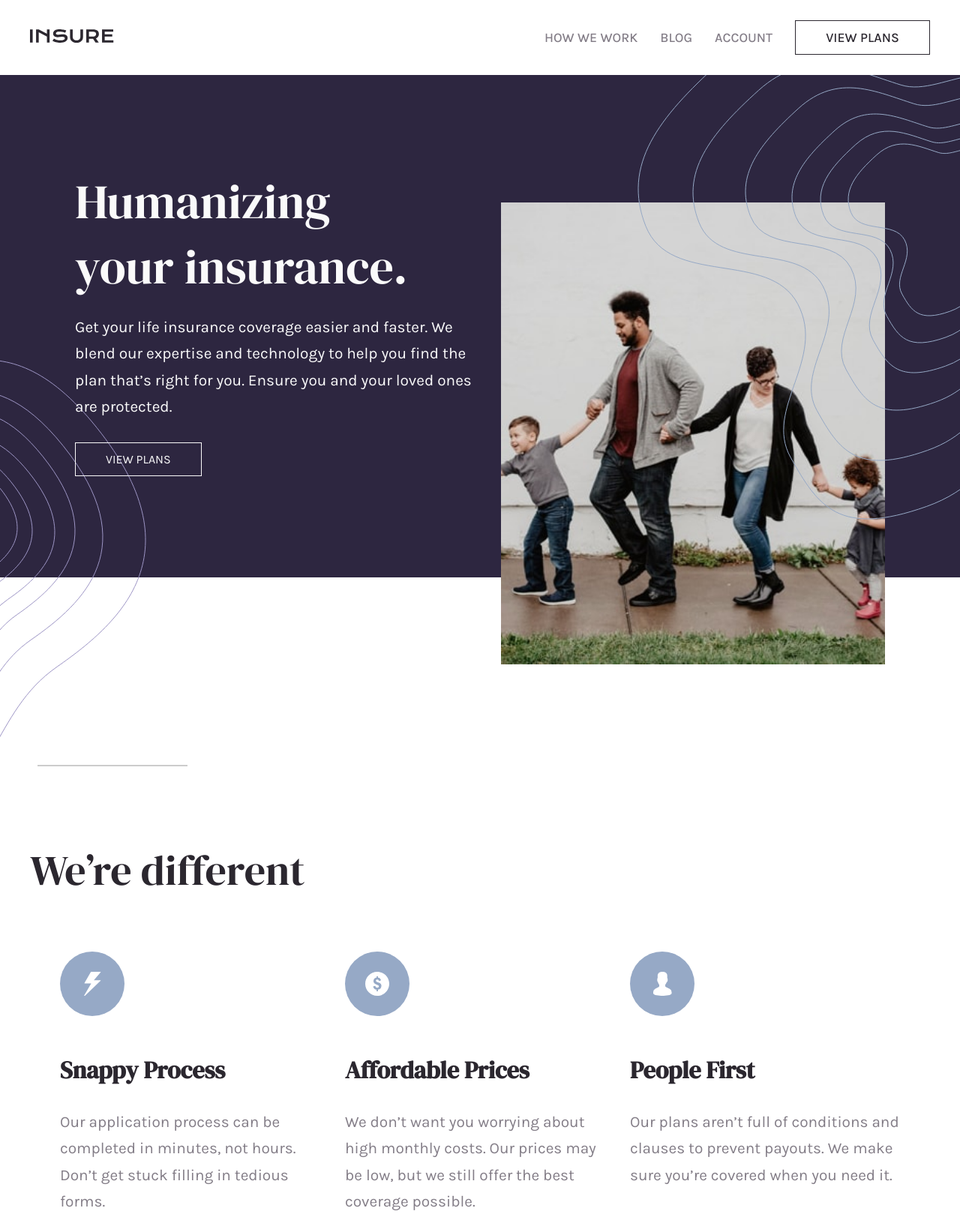
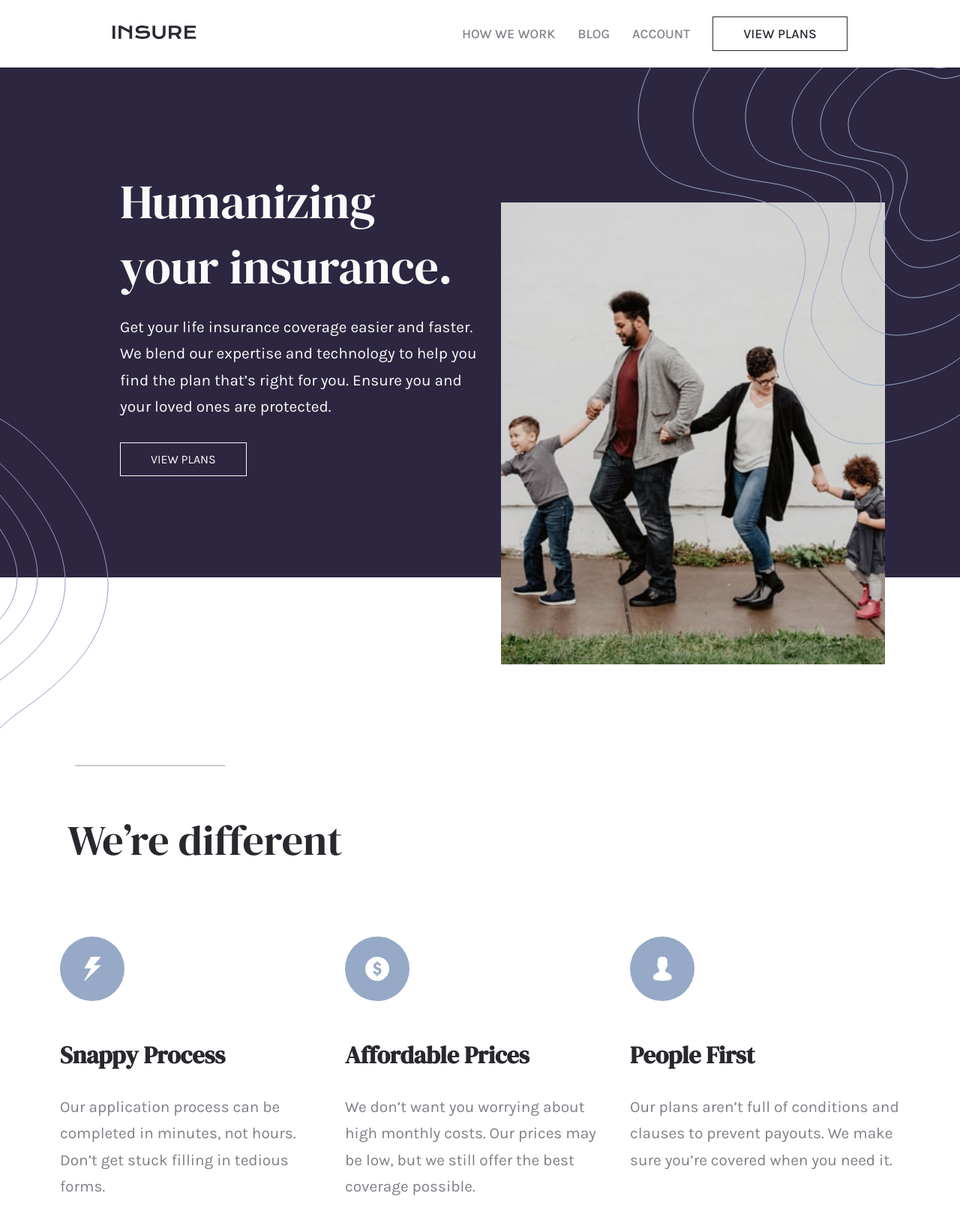
Before and after one commit to jennawlin3/insure-landing-page-master, a plain HTML site: page index.html in a window 1280 px wide. Shown: the top 1623 px of the page at 75% size. Drawn offline with Linux system fonts and the light colour scheme.

Commit message:
updated styles.css

```diff
--- a/assets/styles.css
+++ b/assets/styles.css
@@ -28,14 +28,14 @@ header {
     display: flex;
     justify-content: space-between;
     align-items: center;
+    position: fixed;
+    top: 0;
     width: 100%;
     margin: auto;
     height: 90px;
     padding: 50px 40px;
-}
-
-.header-container {
-    position: relative;
+    z-index: 999;
+    background-color: #fff;
 }
 
 h1, h2, h3 {
@@ -62,12 +62,12 @@ h1, h2, h3 {
 .mobile-nav {
     background-color: var(--very-dark-violet);
     width: 100%;
-    height: 600px;
     display: flex;
     flex-direction: column;
-    position: absolute;
     left: 0;
-    min-height: 100vh;
+    height: 100vh;
+    position: fixed;
+    z-index: 500;
     top: 90px;
 }
 
@@ -141,7 +141,7 @@ h1, h2, h3 {
 .hero .content-container::before {
     content: "";
     width: 230px;
-    height: 30vh;
+    height: 230px;
     background: url(../images/bg-pattern-intro-left-mobile.svg);
     top: 0;
     left: 0;
@@ -152,7 +152,7 @@ h1, h2, h3 {
 
 .hero .content-container::after {
     content: "";
-    width: 230px;
+    width: 180px;
     height: 600px;
     background: url(../images/bg-pattern-intro-right-mobile.svg);
     bottom: -380px;
@@ -167,6 +167,7 @@ h1, h2, h3 {
     font-size: 3.5rem;
     color: var(--very-light-gray);
     text-align: center;
+    position: relative;
 }
 
 .hero .content-container p {
@@ -186,7 +187,7 @@ h1, h2, h3 {
     border: 1px solid var(--very-light-gray);
     padding: 12px 40px;
     position: relative;
-    z-index: 10;
+    z-index: 100;
 }
 
 .hero .content-container a:hover {
@@ -401,6 +402,10 @@ hr {
         display: none;
     }
 
+    header {
+        padding: 0 150px;
+    }
+
     .desktop-nav {
         display: flex;
         gap: 30px;
@@ -435,7 +440,7 @@ hr {
         flex-direction: row-reverse;
         position: relative;
         background-color: var(--dark-violet);
-        padding: 40px 60px;
+        padding: 40px 120px;
     }
 
     .hero picture {
@@ -463,12 +468,13 @@ hr {
         content: "";
         background: url(../images/bg-pattern-intro-left-desktop.svg);
         height: 600px;
-        width: 500px;
+        width: 200px;
         background-repeat: no-repeat;
         position: absolute;
-        top: 380px;
+        top: 540px;
         left: 0;
         z-index: 1;
+        transform: translateX(-50px);
     }
 
     .hero::after {
@@ -481,6 +487,10 @@ hr {
         right: -70px;
         z-index: 20;
         top: 0;
+    }
+
+    .hero-container {
+        margin-top: 100px;
     }
 
     .hero .content-container h1 {
@@ -505,11 +515,24 @@ hr {
         width: 200px;
     }
 
+    .info-section {
+        display: flex;
+        flex-direction: column;
+        align-items: center;
+    }
+
+    .separator {
+        align-self: flex-start;
+        padding-left: 50px;
+    }
+
     .info-section h2 {
         text-align: start;
-        margin: 40px;
+        margin: 0px 40px 20px;
         font-size: 3.5rem;
         font-weight: 300;
+        align-self: start;
+        padding-left: 50px;
     }
 
     .cards-container {
@@ -534,7 +557,7 @@ hr {
         width: 90%;
         height: 290px;
         margin: auto;
-        padding: 40px;
+        padding: 40px 100px;
         position: relative;
     }
 
@@ -608,15 +631,15 @@ hr {
 
 @media screen and (min-width: 1440px) {
     header {
-        max-width: 1450px;
+        max-width: 1800px;
     }
 
     .main-container {
-        max-width: 1500px;
+        max-width: 1800px;
     }
 
     .hero {
-        max-width: 1500px;
+        max-width: 1800px;
         margin: auto;
     }
 
```
